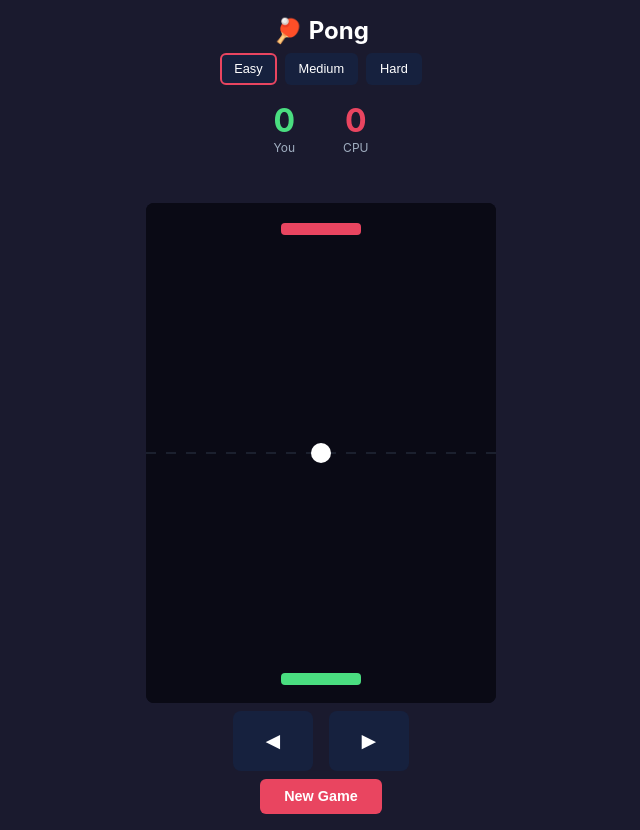
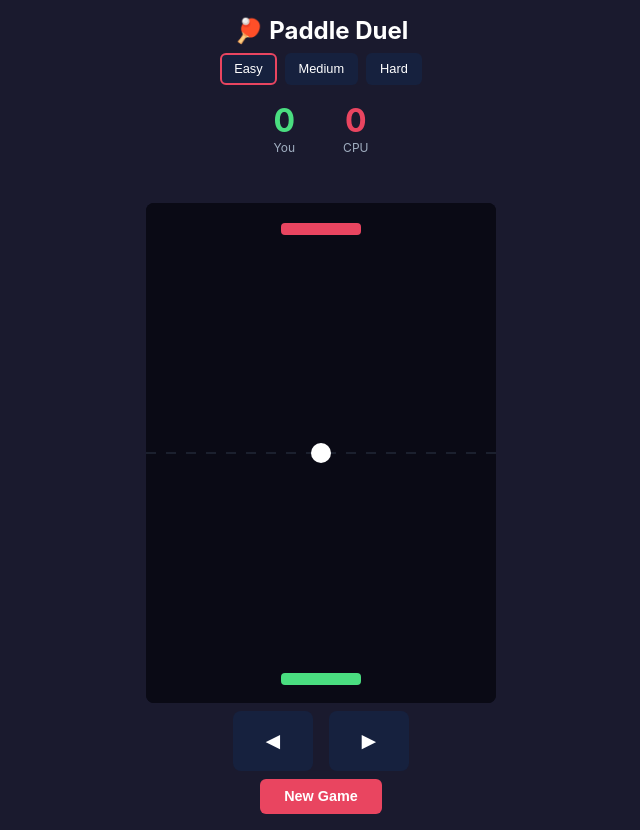
Before and after one commit to OfflineOwl/content, a plain HTML site: page game-pong-g0k1/index.html in a window 1280 px wide. Shown: the whole page, without its empty margins (319-959 px from the left). Drawn offline with Linux system fonts and the light colour scheme.

Commit message:
Rename Pong to Paddle Duel and Breakout to Brick Bounce
Storage keys stay the same so players keep their scores.

Co-Authored-By: Claude Opus 5.5 <noreply@anthropic.com>

```diff
--- a/game-pong-g0k1/index.html
+++ b/game-pong-g0k1/index.html
@@ -3,7 +3,7 @@
 <head>
     <meta charset="UTF-8">
     <meta name="viewport" content="width=device-width, initial-scale=1.0, user-scalable=no">
-    <title>Pong</title>
+    <title>Paddle Duel</title>
     <style>
         * { margin: 0; padding: 0; box-sizing: border-box; }
         body {
@@ -83,7 +83,7 @@
     </style>
 </head>
 <body>
-    <h1>🏓 Pong</h1>
+    <h1>🏓 Paddle Duel</h1>
 
     <div class="difficulty">
         <button class="diff-btn active" data-speed="4">Easy</button>
```
Also changed, not shown: game-breakout-g5e6/index.html (+2 -2 lines).
